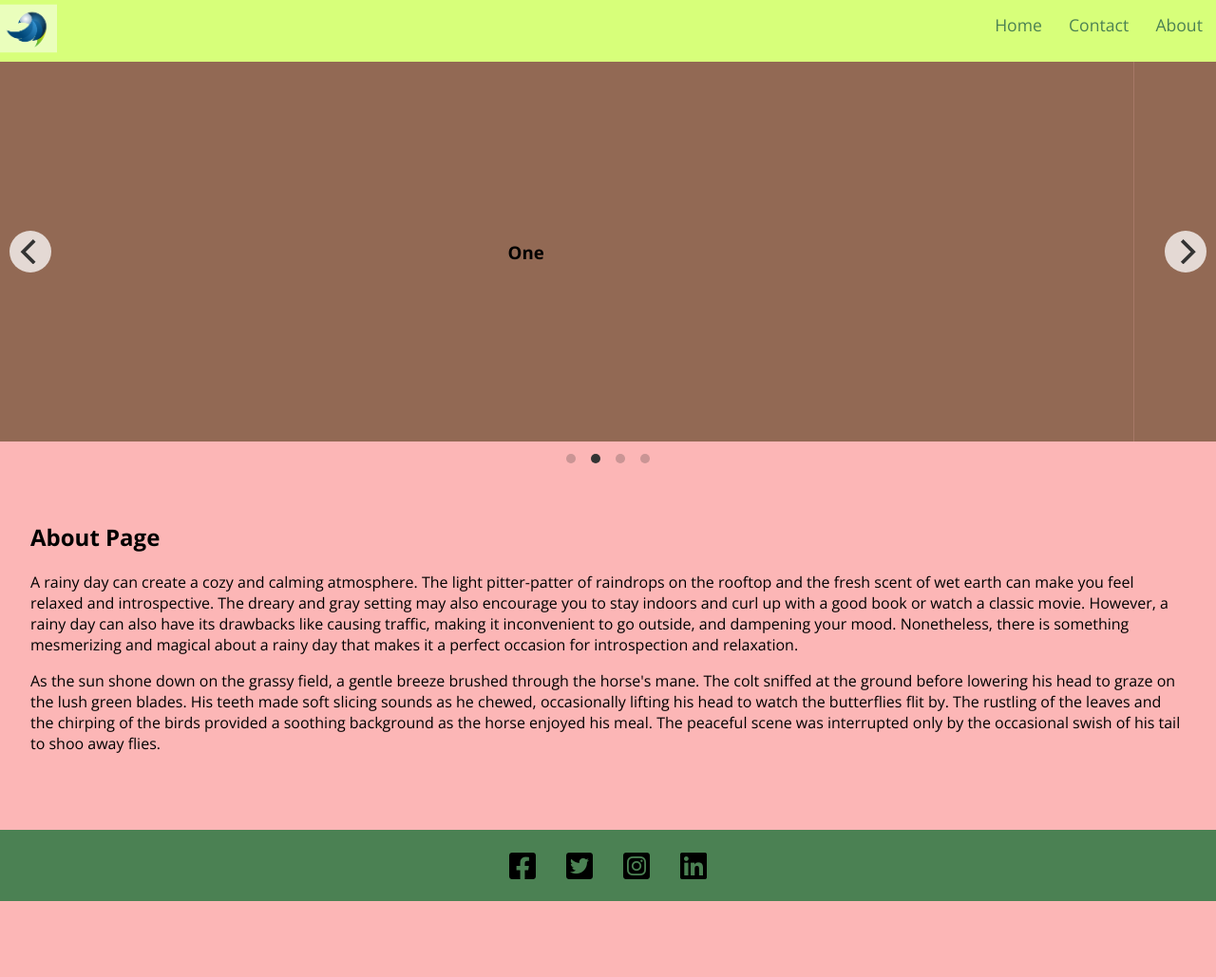
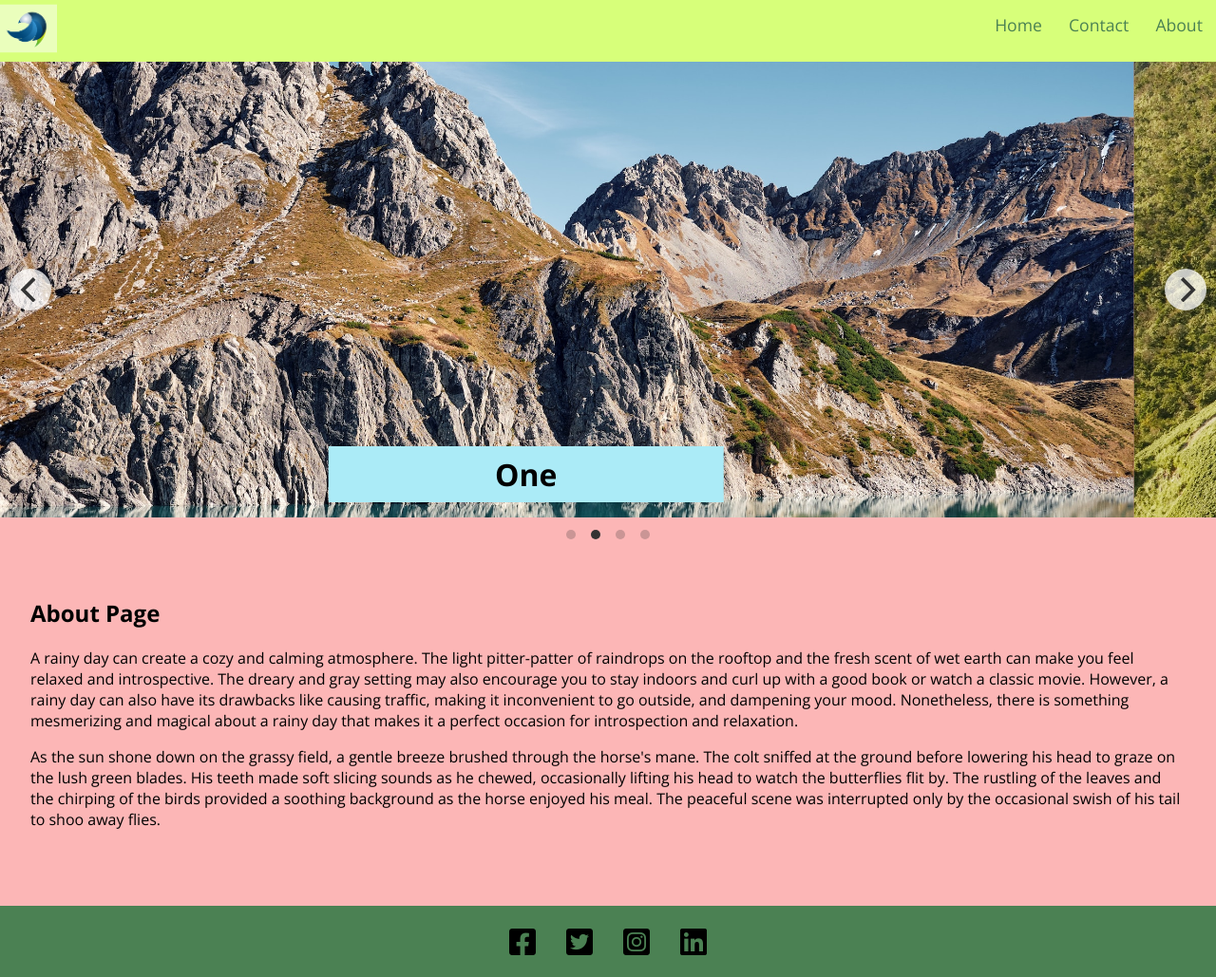
Before and after one commit to johannesmu/class-websitei2w23T1, a plain HTML site: page about.html in a window 1280 px wide. Shown: the whole page at 95% size. Before the commit the page ends 949 px from the top, so only its background shows below. Drawn offline with nearby package versions, Linux system fonts and the light colour scheme.

Commit message:
adding background image to slides

```diff
--- a/styles.css
+++ b/styles.css
@@ -170,10 +170,32 @@ img {
     min-height: 50vh;
     background-color: var(--raw-umber);
     display: grid;
-    place-items: center;
+    place-items: end center;
     min-width: 100%;
+    aspect-ratio: 16/6;
+    background-size: cover;
+    background-position: center;
 }
-
+.slide h3 {
+    background-color: var(--non-photo-blue);
+    font-size: 2rem;
+    margin: 1rem;
+    padding: 0.5rem 1rem;
+    min-width: 30%;
+    text-align: center;
+}
+.one {
+    background-image: url("assets/slides/marcus-ganahl-dwl6sKsurjY-unsplash.jpeg");
+}
+.two {
+    background-image: url("assets/slides/roman-davydko-wobvkaMje4k-unsplash.jpeg");
+}
+.three {
+    background-image: url("assets/slides/vitalii-khodzinskyi-7WEi1kpLJYM-unsplash.jpeg");
+}
+.four {
+    background-image: url("assets/slides/zetong-li-G_z1TWdt1RM-unsplash.jpeg");
+}
 /* about page */
 .about-page {
     min-height: 100vh;
```
Also changed, not shown: assets/slides/marcus-ganahl-dwl6sKsurjY-unsplash.jpeg (added), assets/slides/roman-davydko-wobvkaMje4k-unsplash.jpeg (added), assets/slides/zetong-li-G_z1TWdt1RM-unsplash.jpeg (added), 1 other file.
